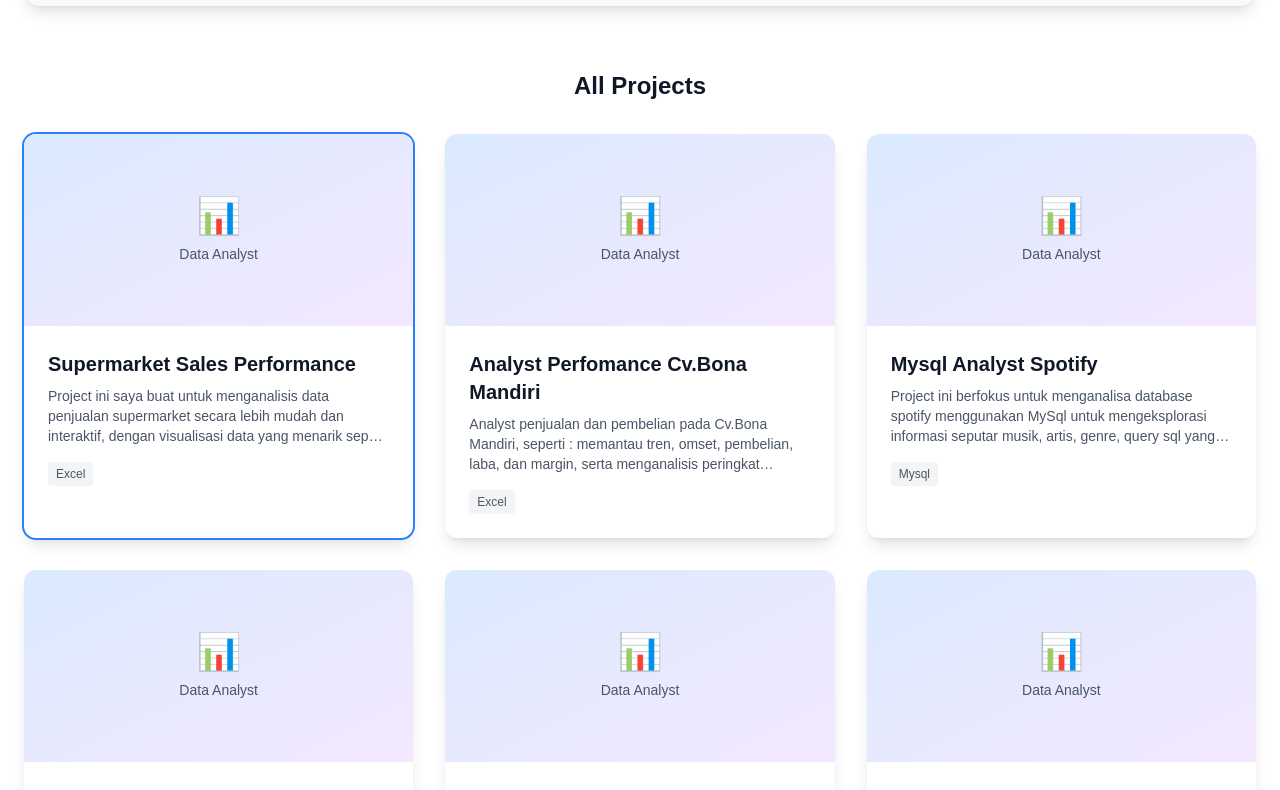
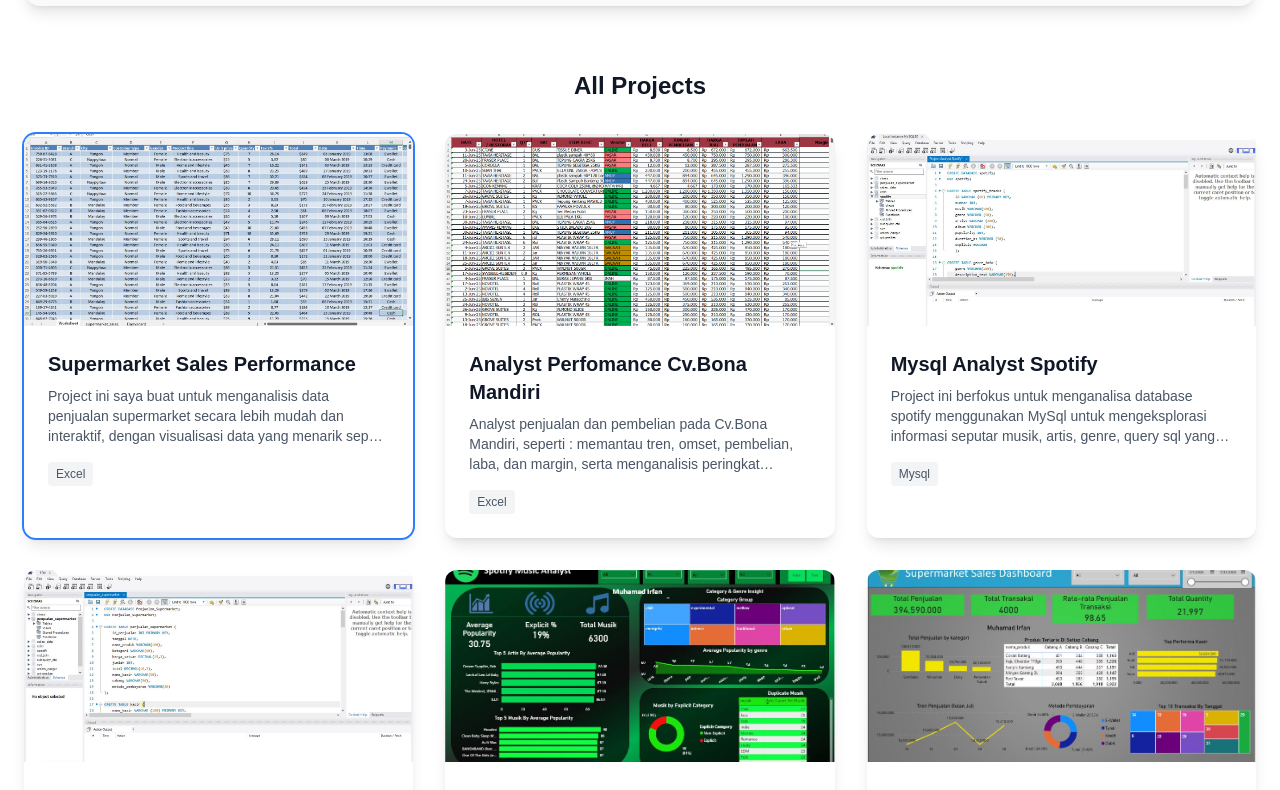
Before and after one commit to irfanprogramming/Portofolio-Irfan, a Next.js app: page / in a window 1280 px wide. Shown: the part 4840-5630 px from the top of the page. Built offline with nearby package versions, Linux system fonts and the light colour scheme.

Commit message:
update fitur

```diff
--- a/src/components/ProjectsSection.tsx
+++ b/src/components/ProjectsSection.tsx
@@ -82,7 +82,7 @@
     id: 5,
     title: 'Power Bi Analyst Spotify',
     description:
-      'Project ini membuat dashboard dan menganalisis database spotify yang saya koneksikan dari Mysql menggunakan Power Bi, Untuk memberikan insight terkait musik, artis, dan genre, Dashboard interaktif ini menampilkan seperti average popularity, explicit content, total musik, top artis & lagu populer, kategori & genre insight, hingga duplicate musik, Project ini membantu memahami tren musik secara lebih mudah dan cepat',
+      'Project ini membuat dashboard dan menganalisis database spotify yang saya koneksikan dari Mysql menggunakan Power Bi, Untuk memberikan insight terkait musik, artis, dan genre, Dashboard interaktif ini menampilkan seperti average popularity, explicit content, total musik, top artis & lagu populer, kategori & genre insight, dan duplicate musik, Project ini membantu memahami tren musik secara lebih mudah dan cepat',
     screenshots: ['/Spotify 1.JPG', '/Spotify 2.JPG', '/Spotify 3.JPG'],
     Tools: ['Power Bi'],
     category: 'Data Analyst',
@@ -401,8 +401,27 @@
                     : ''
                 }`}
               >
-                <div className="h-48 bg-gradient-to-br from-blue-100 to-purple-100 relative">
-                  <div className="absolute inset-0 flex items-center justify-center">
+                <div className="h-48 bg-gradient-to-br from-blue-100 to-purple-100 relative overflow-hidden">
+                  {project.screenshots[0] ? (
+                    <Image
+                      src={project.screenshots[0]}
+                      alt={`${project.title} preview`}
+                      fill
+                      sizes="(max-width: 768px) 100vw, (max-width: 1200px) 50vw, 33vw"
+                      className="object-cover transition-transform duration-300 hover:scale-110"
+                      onError={(e) => {
+                        const target = e.target as HTMLImageElement;
+                        target.style.display = 'none';
+                        const fallback = target.parentElement?.querySelector('.fallback-content') as HTMLElement;
+                        if (fallback) fallback.style.display = 'flex';
+                      }}
+                    />
+                  ) : null}
+                  {/* Fallback jika gambar tidak ada atau error */}
+                  <div
+                    className="fallback-content absolute inset-0 flex items-center justify-center"
+                    style={{ display: project.screenshots[0] ? 'none' : 'flex' }}
+                  >
                     <div className="text-center text-gray-600">
                       <div className="text-4xl mb-2">📊</div>
                       <p className="text-sm font-medium">{project.category}</p>
```
